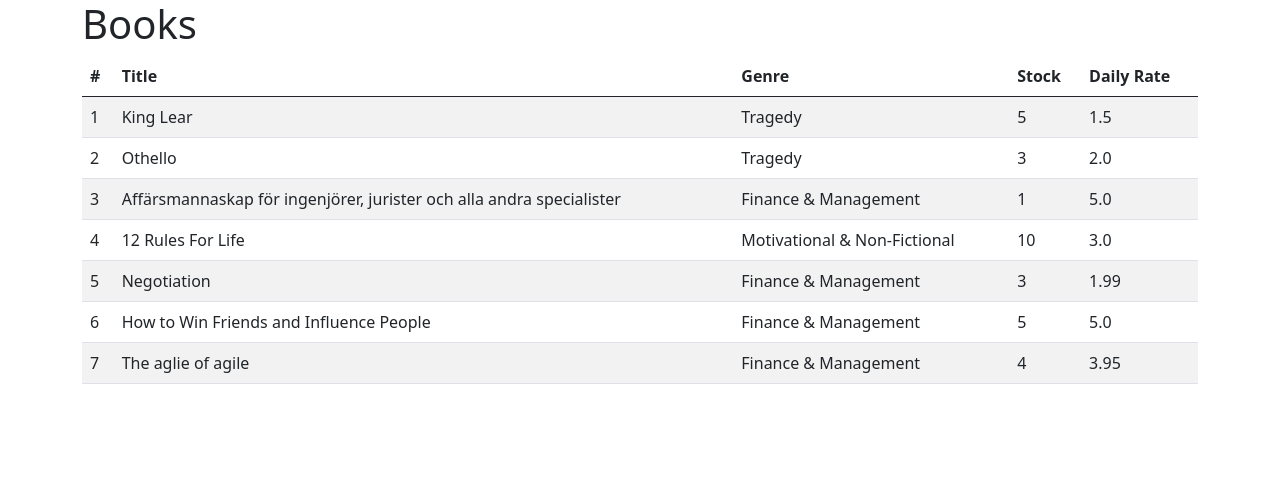
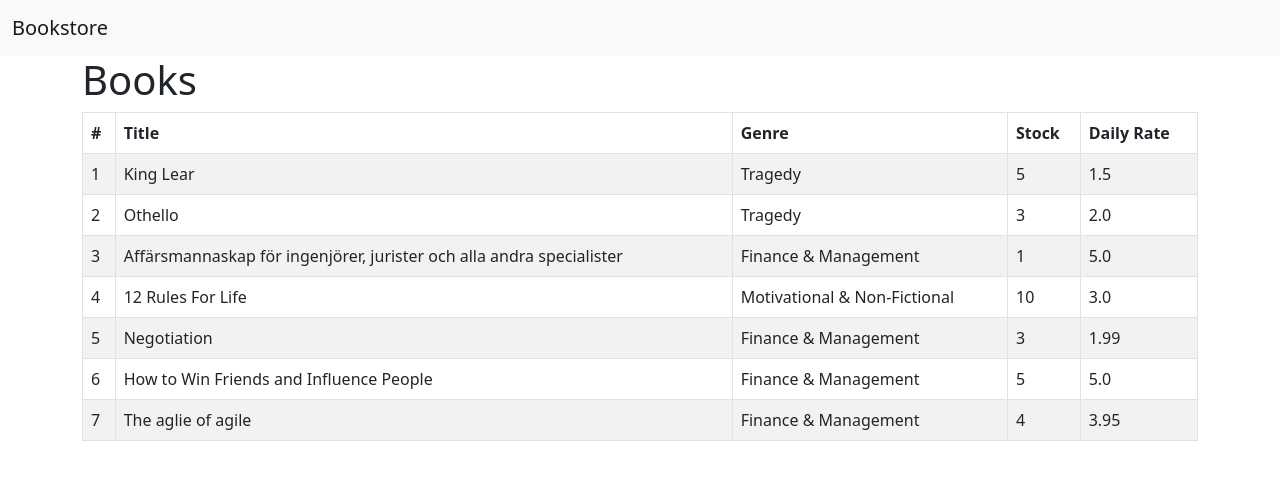
Before and after one commit to itsyst/django-bookstore, a Django app: page /books/ in a window 1280 px wide. Shown: the top 480 px of the page. Run offline with Django 3.2, Linux system fonts and the light colour scheme; data comes from the database, SQL or seed files in the repository.

Commit message:
styling the index page

```diff
--- a/books/templates/books/base.html
+++ b/books/templates/books/base.html
@@ -16,8 +16,12 @@
 		<title>Bookstore</title>
 	</head>
 	<body>
-		{% block content %}
-    {% endblock %}
+		<nav class="navbar navbar-light bg-light">
+			<div class="container-fluid">
+				<a class="navbar-brand" href="#">Bookstore</a>
+			</div>
+		</nav>
+		<main class="container">{% block content %} {% endblock %}</main>
 
 		<!-- Optional JavaScript; choose one of the two! -->
 
--- a/books/templates/books/index.html
+++ b/books/templates/books/index.html
@@ -1,7 +1,6 @@
 {% extends 'books/base.html' %} {% block content %}
-<div class="container">
 <h1>Books</h1>
-	<table class="table table-striped">
+<table class="table table-striped table-bordered table-hover">
 	<thead>
 		<tr>
 			<th scope="col">#</th>
@@ -23,5 +22,4 @@
 		{% endfor %}
 	</tbody>
 </table>
-</div>
 {% endblock %}
```
Lines whose indentation alone changed are shown as unchanged.
